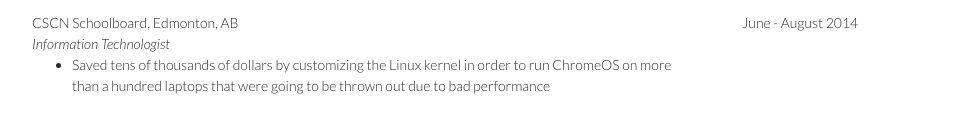
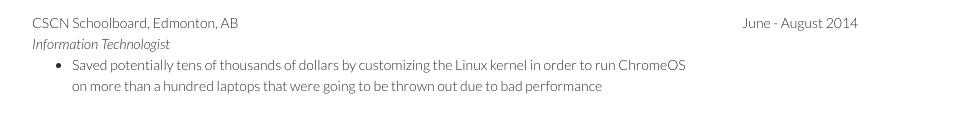
Before and after one commit to nlieb/nlieb.github.io, a plain HTML site: page index.html in a window 1280 px wide. Shown: the part 675-800 px from the top of the page, without its empty margins (143-1119 px from the left). Drawn offline with nearby package versions, Linux system fonts and the light colour scheme.

Commit message:
accuracy

```diff
--- a/index.html
+++ b/index.html
@@ -113,7 +113,7 @@ h3 {
 		<span class="left">CSCN Schoolboard, Edmonton, AB<br>
 			<i>Information Technologist</i>
 			<ul>
-				<li>Saved tens of thousands of dollars by customizing the Linux kernel in order to run ChromeOS on more than a hundred laptops that were going to be thrown out due to bad performance</li>
+				<li>Saved potentially tens of thousands of dollars by customizing the Linux kernel in order to run ChromeOS on more than a hundred laptops that were going to be thrown out due to bad performance</li>
 			</ul>
 		</span>
 		<span class="right">June - August 2014</span>
```
